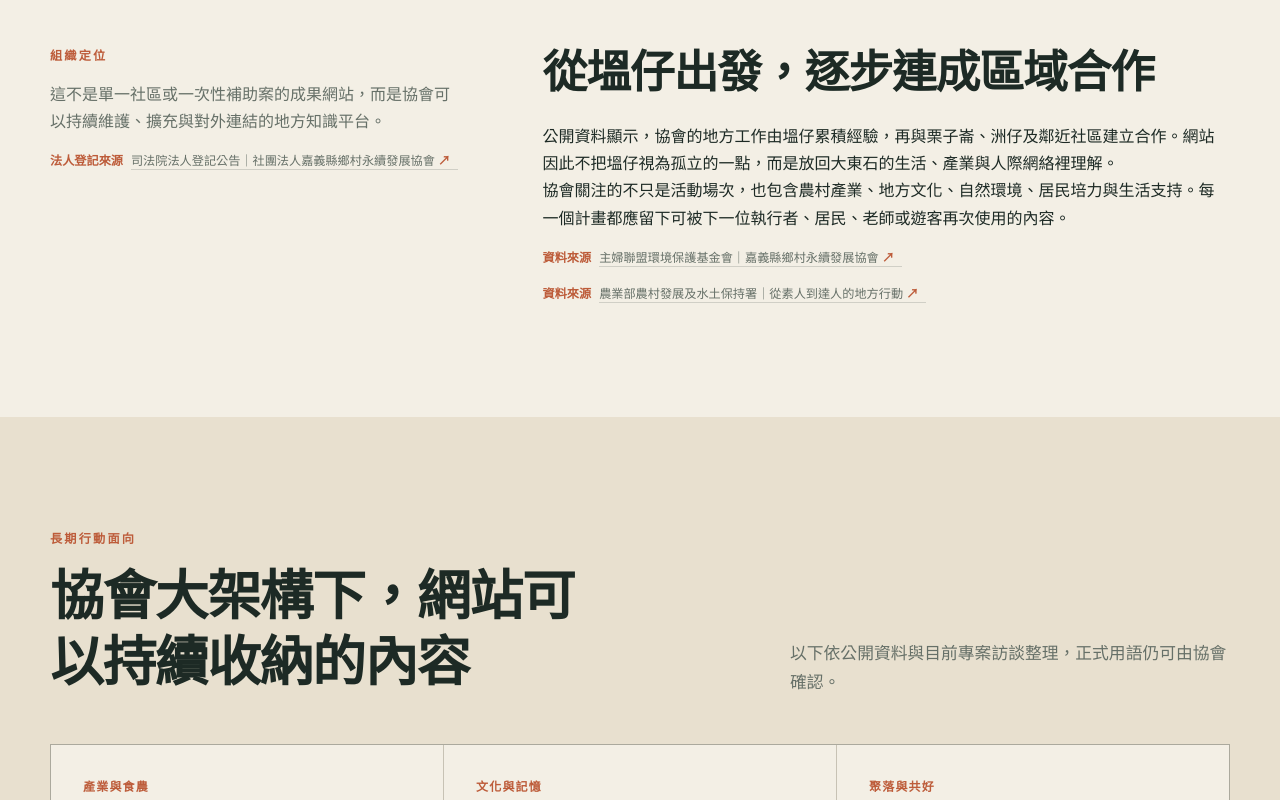
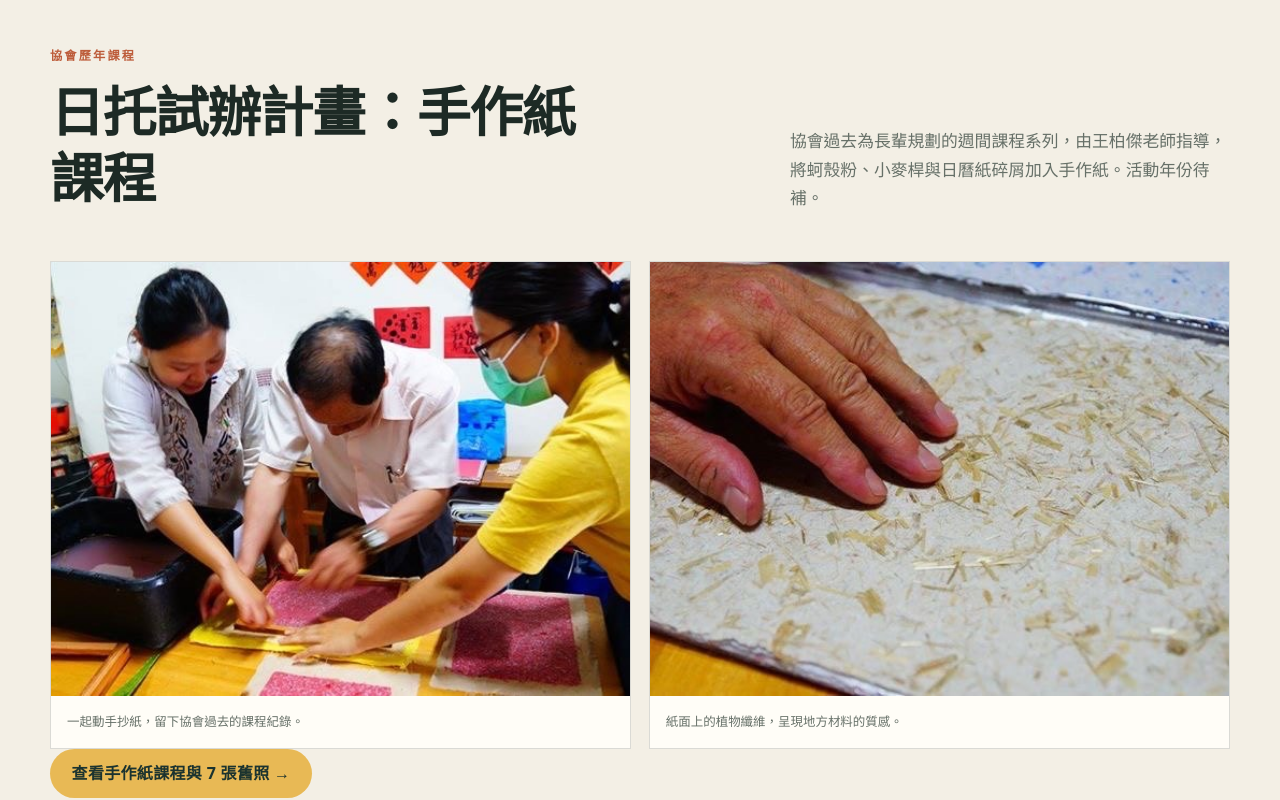
Before and after one commit to qoun2004/wenzai-memory, a Next.js app: page /about in a window 1280 px wide. Shown: the part 700-1500 px from the top of the page. Built offline with nearby package versions, Linux system fonts and the light colour scheme.

Commit message:
Surface historic association classes and reduce repetitive trial media

```diff
--- a/app/about/page.tsx
+++ b/app/about/page.tsx
@@ -1,3 +1,4 @@
+import HistoricalCoursePreview from "../historical-course-preview";
 import type { Metadata } from "next";
 import { ArrowLink, InfoCard, PageHero, SourceNote } from "../components";
 import { associationSources } from "../data";
@@ -17,6 +18,7 @@ export default function AboutPage() {
         note="網站採用完整登記名稱「社團法人嘉義縣鄉村永續發展協會」；歷年沿革、組織成員及計畫清單仍待協會文件逐筆核對。"
       />
 
+      <HistoricalCoursePreview />
       <section className="section site-width">
         <div className="prose-grid">
           <aside>
--- a/app/archive/association-history/page.tsx
+++ b/app/archive/association-history/page.tsx
@@ -1,3 +1,4 @@
+import HistoricalCoursePreview from "../../historical-course-preview";
 import type { Metadata } from "next";
 import Link from "next/link";
 import { PageHero } from "../../components";
@@ -21,7 +22,7 @@ export default function AssociationHistoryArchivePage() {
         note="完整來源共32張獨立照片與2份簡報。網站先公開脈絡較清楚的代表影像；未選入不代表不重要，而是仍需補齊年份、人物、拍攝者與使用範圍。"
       />
 
-      <section className="section site-width"><p><a href="/archive/daycare-handmade-paper">新增歷史影像：王柏傑老師指導的日托手作紙課程（7 張）→</a></p></section>
+      <HistoricalCoursePreview />
       <section className="section site-width source-audit-summary">
         <div><strong>2份</strong><span>原始簡報</span><small>共137頁</small></div>
         <div><strong>32張</strong><span>獨立來源照片</span><small>完整原檔已建檔</small></div>
--- a/app/archive/daycare-handmade-paper/page.tsx
+++ b/app/archive/daycare-handmade-paper/page.tsx
@@ -3,4 +3,4 @@ import { PageHero } from "../../components";
 import SourceGallery from "../../source-gallery";
 export const metadata:Metadata={title:"日托試辦計畫｜手作紙課程舊影"};
 const captions=["手作紙課程的共同操作現場：將紙漿成形並整理。","成形後的粉紅色手作紙，保留紙面纖維與碎屑的質感。","紙面上的植物纖維細節；課程材料包含小麥桿。","使用抄紙框，從紙漿槽中進行抄紙。","紙漿與攪拌設備的準備現場。","抄紙框離開紙漿槽，觀察水分與紙漿分布。","持續整理框上的紙漿，留下手作操作過程。"];
-export default function Page(){return <><PageHero eyebrow="協會歷史紀錄｜日托試辦計畫" title="把地方材料，留在一張手作紙裡" lead="多年前，協會在日托試辦計畫中規劃給長輩的週間課程系列，邀請王柏傑老師指導手作紙，將地方材料融入日常學習。" note="依淑芳補充說明整理，2026.09.17 收件；實際活動年份與日期待補。"/><section className="section site-width"><div className="usability-grid"><article><strong>課程脈絡</strong><p>日托試辦計畫，為長輩規劃的週間課程系列。照片保留課程示範、操作及作品樣貌。</p></article><article><strong>指導老師</strong><p>王柏傑老師。姓名與課程關係依本次提供者的說明記錄。</p></article><article><strong>手作紙材料</strong><p>加入蚵殼粉、小麥桿與日曆紙碎屑。照片記錄材料與紙面質感，不推定個別紙張的配方或比例。</p></article></div><SourceGallery base="/history/daycare-handmade-paper" items={captions.map((caption,i)=>({file:`paper-${String(i+1).padStart(2,"0")}.jpg`,caption}))}/><p className="material-credit">來源：本次提供的 7 張歷史照片與課程說明。屬協會過往日托試辦紀錄，不列入 2026 摃梗計畫的已完成活動或核銷成果。</p><p><a href="/archive">返回地方知識庫 →</a>　<a href="/education#black-bean-history-supplement">查看歷年黑豆食農影像 →</a></p></section></>}
+export default function Page(){return <><PageHero eyebrow="協會歷年課程｜日托試辦計畫" title="把地方材料，留在一張手作紙裡" lead="多年前，協會在日托試辦計畫中規劃給長輩的週間課程系列，邀請王柏傑老師指導手作紙，將地方材料融入日常學習。" note="依淑芳補充說明整理，2026.09.17 收件；實際活動年份與日期待補。"/><section className="section site-width"><div className="usability-grid"><article><strong>課程脈絡</strong><p>日托試辦計畫，為長輩規劃的週間課程系列。照片保留課程示範、操作及作品樣貌。</p></article><article><strong>指導老師</strong><p>王柏傑老師。姓名與課程關係依本次提供者的說明記錄。</p></article><article><strong>手作紙材料</strong><p>加入蚵殼粉、小麥桿與日曆紙碎屑。照片記錄材料與紙面質感，不推定個別紙張的配方或比例。</p></article></div><SourceGallery base="/history/daycare-handmade-paper" items={captions.map((caption,i)=>({file:`paper-${String(i+1).padStart(2,"0")}.jpg`,caption}))}/><p className="material-credit">來源：本次提供的 7 張歷史照片與課程說明。屬協會過往日托試辦紀錄，不列入 2026 摃梗計畫的已完成活動或核銷成果。</p><p><a href="/about#past-courses">返回協會歷年課程 →</a>　<a href="/archive">地方知識庫 →</a>　<a href="/education#black-bean-history-supplement">查看歷年黑豆食農影像 →</a></p></section></>}
--- a/app/archive/page.tsx
+++ b/app/archive/page.tsx
@@ -19,7 +19,7 @@ export default function ArchivePage() {
         lead="影片、新聞、文字、訪談聲音、老照片、成果、短影音與教案，不再散落在不同人的硬碟和訊息裡，而是依年代、人物、地點、主題與權利狀態重新建立關係。"
         note="第一批既有公開影音索引已上架。高畫質原始檔、私人資料與尚未取得同意的內容不會直接放在網站主機。"
       />
-      <section className="section site-width"><p className="eyebrow">2026.09.17 新增收錄</p><h2>試作、田間與手作課程的新補充</h2><div className="usability-grid"><article><h3>賴永富居家試作</h3><p>7 張照片與 4 段影片節錄，留下新梗達人的材料處理與試用過程。</p><Link href="/projects/gonggen#lai-yongfu-home-trial">閱讀試作紀錄 →</Link></article><article><h3>歷年黑豆種植與食農</h3><p>5 張照片，補充種植、課程、田間與產品舊影；年份待補。</p><Link href="/education#black-bean-history-supplement">查看黑豆紀錄 →</Link></article><article><h3>日托手作紙課程</h3><p>王柏傑老師指導，蚵殼粉、小麥桿及日曆紙碎屑成為手作紙材料。</p><Link href="/archive/daycare-handmade-paper">閱讀課程舊影 →</Link></article></div></section>
+      <section className="section site-width"><p className="eyebrow">2026.09.17 新增收錄</p><h2>試作、田間與手作課程的新補充</h2><div className="usability-grid"><article><h3>賴永富居家試作</h3><p>精選 3 張照片與 2 段影片，呈現材料處理、部件與戶外試用。</p><Link href="/projects/gonggen#lai-yongfu-home-trial">閱讀試作紀錄 →</Link></article><article><h3>歷年黑豆種植與食農</h3><p>5 張照片，補充種植、課程、田間與產品舊影；年份待補。</p><Link href="/education#black-bean-history-supplement">查看黑豆紀錄 →</Link></article><article><h3>協會歷年課程｜日托手作紙</h3><p>王柏傑老師指導，蚵殼粉、小麥桿及日曆紙碎屑成為手作紙材料。</p><Link href="/archive/daycare-handmade-paper">閱讀課程舊影 →</Link></article></div></section>
       <section className="section site-width">
         <div className="archive-summary">
           <div><strong>18</strong><span>支不重複公開影音</span></div>
--- a/app/education/page.tsx
+++ b/app/education/page.tsx
@@ -1,3 +1,4 @@
+import HistoricalCoursePreview from "../historical-course-preview";
 import type { Metadata } from "next";
 import BlackBeanHistory from "./black-bean-history";
 import { InfoCard, PageHero } from "../components";
@@ -13,6 +14,7 @@ export default function EducationPage() {
         lead="這裡不只是活動消息，而是可長期使用的教育資源中心。每份教案都會標示對象、目標、時間、材料、場地、安全與帶領方式。"
         note="第一版先提供教案架構與體驗雛形；正式下載、費用與預約，待實作測試及協會確認後開放。"
       />
+      <HistoricalCoursePreview />
       <BlackBeanHistory />
       <section className="section site-width">
         <p><a href="/projects/gonggen/#schedule-update">三份教案橫式簡介；梗達人工作坊已確定 10/3，成果活動延期 →</a></p>
--- /dev/null
+++ b/app/historical-course-preview.tsx
@@ -0,0 +1,11 @@
+import Link from "next/link";
+export default function HistoricalCoursePreview(){return (
+ <section className="section site-width" id="past-courses">
+  <div className="section-heading"><div><p className="eyebrow">協會歷年課程</p><h2>日托試辦計畫：手作紙課程</h2></div><p>協會過去為長輩規劃的週間課程系列，由王柏傑老師指導，將蚵殼粉、小麥桿與日曆紙碎屑加入手作紙。活動年份待補。</p></div>
+  <div className="field-gallery">
+   <figure className="field-photo"><Link href="/archive/daycare-handmade-paper"><img src="/history/daycare-handmade-paper/paper-01.jpg" alt="協會過去日托試辦計畫的手作紙課程操作現場" loading="lazy" /></Link><figcaption>一起動手抄紙，留下協會過去的課程紀錄。</figcaption></figure>
+   <figure className="field-photo"><Link href="/archive/daycare-handmade-paper"><img src="/history/daycare-handmade-paper/paper-03.jpg" alt="手作紙表面的植物纖維" loading="lazy" /></Link><figcaption>紙面上的植物纖維，呈現地方材料的質感。</figcaption></figure>
+  </div>
+  <p><Link className="button button-accent" href="/archive/daycare-handmade-paper">查看手作紙課程與 7 張舊照 →</Link></p>
+ </section>
+);}
--- a/app/page.tsx
+++ b/app/page.tsx
@@ -60,6 +60,7 @@ export default function Home() {
         </div>
       </section>
 
+      <section className="section site-width" aria-label="協會歷年課程入口"><p className="eyebrow">協會歷年課程</p><h2>日托試辦計畫的手作紙課程</h2><p>王柏傑老師指導，將蚵殼粉、小麥桿與日曆紙碎屑融入手作紙。</p><Link className="button button-accent" href="/about#past-courses">查看協會過去課程與照片 →</Link></section>
       <section className="section site-width intro-split">
         <div>
           <p className="eyebrow">網站定位</p>
```
Also changed, not shown: app/projects/gonggen/home-trial.tsx (+7 -3 lines).
